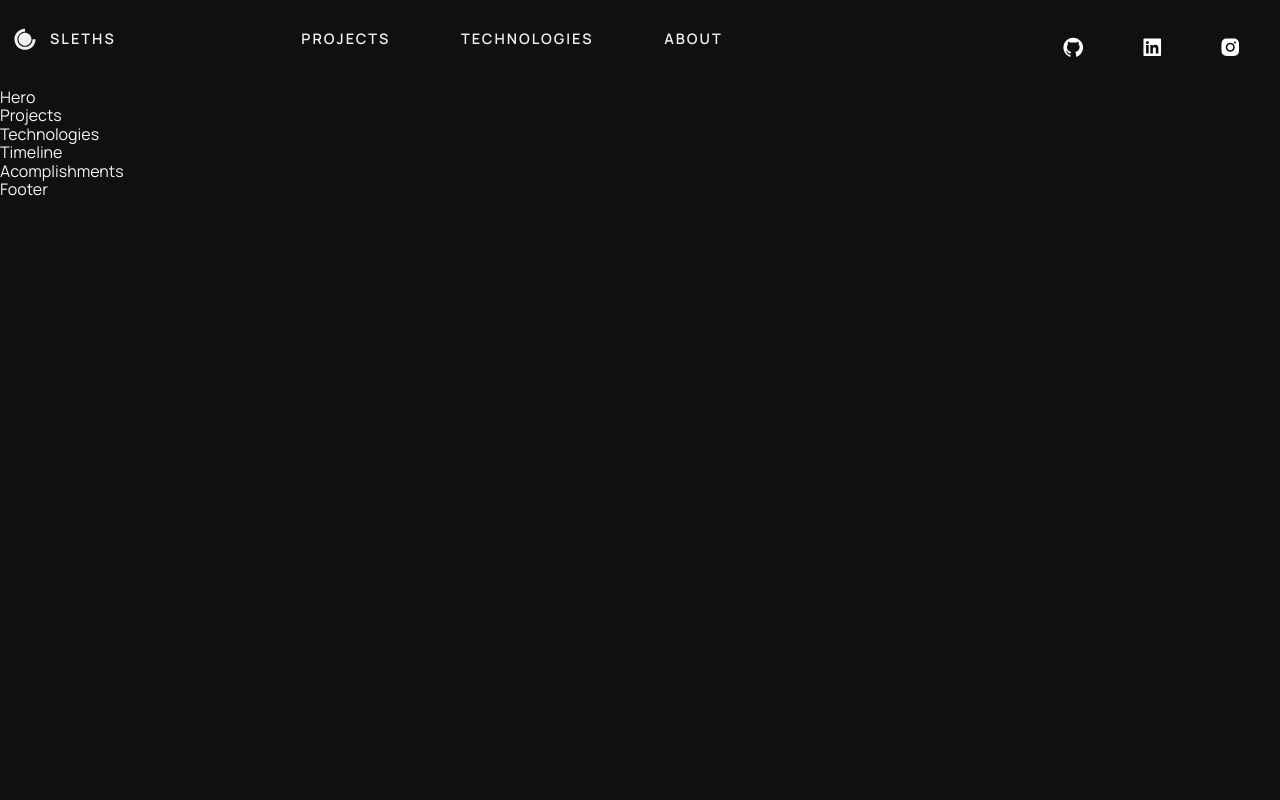
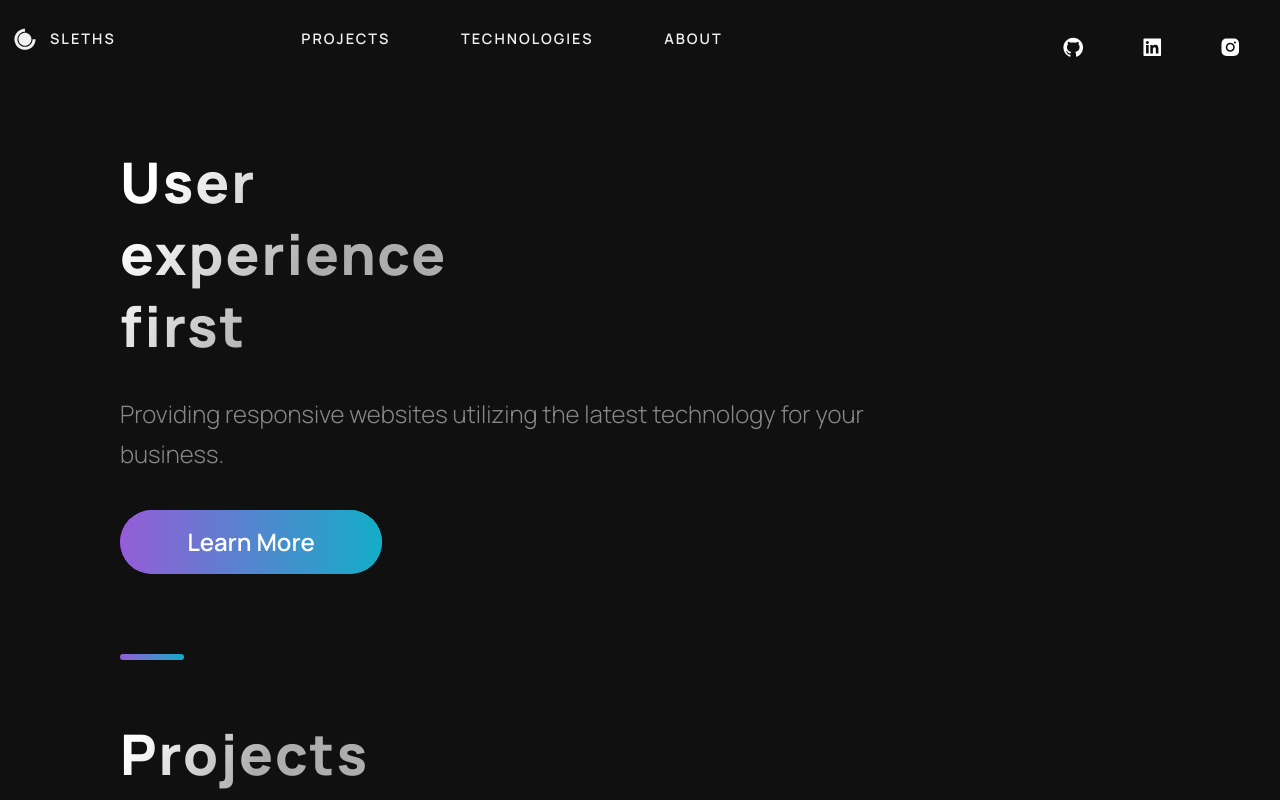
Before and after one commit to sleths/Portfolio-website, a Next.js app: page / in a window 1280 px wide. Shown: the top 800 px of the page. Built offline with nearby package versions, Linux system fonts and the light colour scheme.

Commit message:
Hero is added.

```diff
--- a/src/components/Hero/Hero.js
+++ b/src/components/Hero/Hero.js
@@ -5,9 +5,17 @@ import Button from '../../styles/GlobalComponents/Button';
 import { LeftSection } from './HeroStyles';
 
 const Hero = (props) => (
-  <div>
-    Hero
-  </div>
+  <Section row nopadding>
+    <LeftSection>
+      <SectionTitle main center>
+        User <br />
+        experience <br />
+        first
+      </SectionTitle>
+      <SectionText>Providing responsive websites utilizing the latest technology for your business.</SectionText>
+      <Button>Learn More</Button>
+    </LeftSection>
+  </Section>
 );
 
 export default Hero;
--- a/src/components/Projects/Projects.js
+++ b/src/components/Projects/Projects.js
@@ -5,9 +5,13 @@ import { Section, SectionDivider, SectionTitle } from '../../styles/GlobalCompon
 import { projects } from '../../constants/constants';
 
 const Projects = () => (
-  <div>
-    Projects
-  </div>
+ <Section nopadding id="projects">
+   <SectionDivider />
+   <SectionTitle main>Projects</SectionTitle>
+   <GridContainer>
+
+   </GridContainer>
+ </Section>
 );
 
 export default Projects;
--- a/src/styles/GlobalComponents/index.js
+++ b/src/styles/GlobalComponents/index.js
@@ -26,8 +26,9 @@ export const Section = styled.section`
 
 export const SectionTitle = styled.h2`
   font-weight: 800;
-  font-size: ${(props) => props.main ? '65px' : '56px'};
+  font-size: ${(props) => props.main ? '56px' : '44px'};
   line-height: ${(props) => props.main ? '72px' : '56px'};
+  letter-spacing: 2px;
   width: max-content;
   max-width: 100%;
   background: linear-gradient(121.57deg, #FFFFFF 18.77%, rgba(255, 255, 255, 0.66) 60.15%);
```
